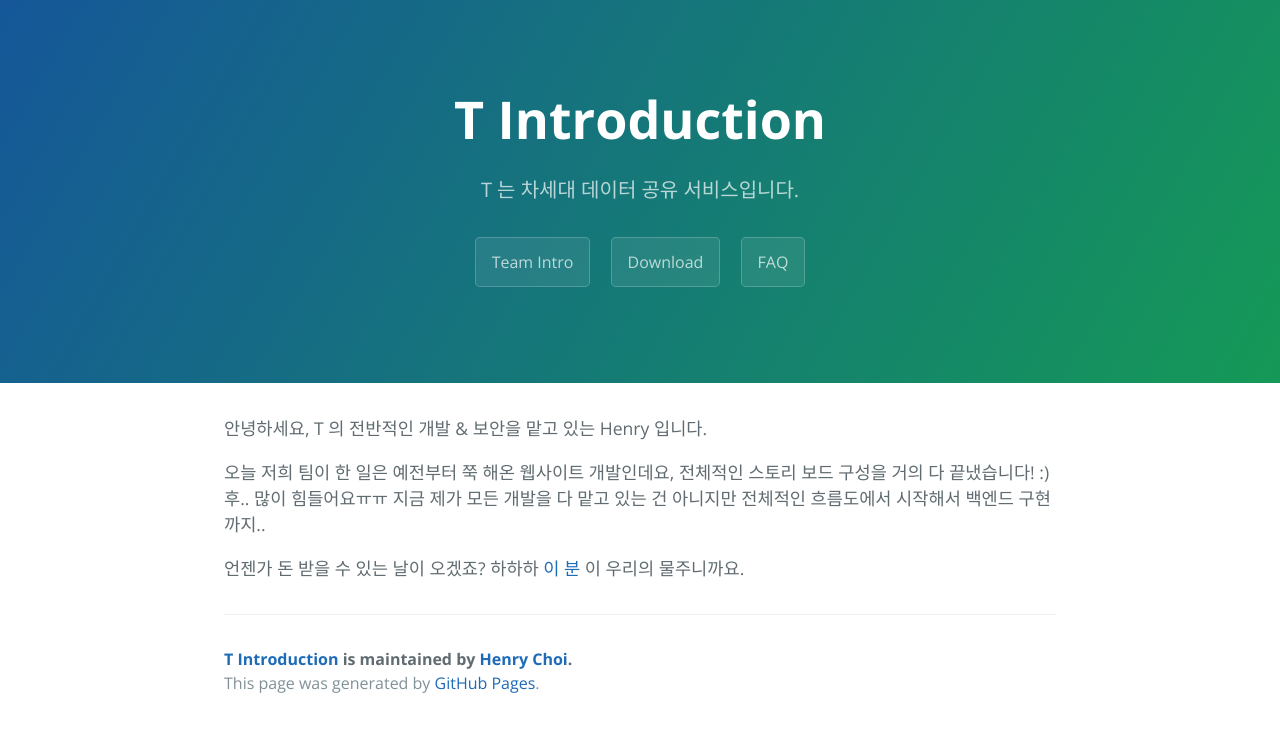
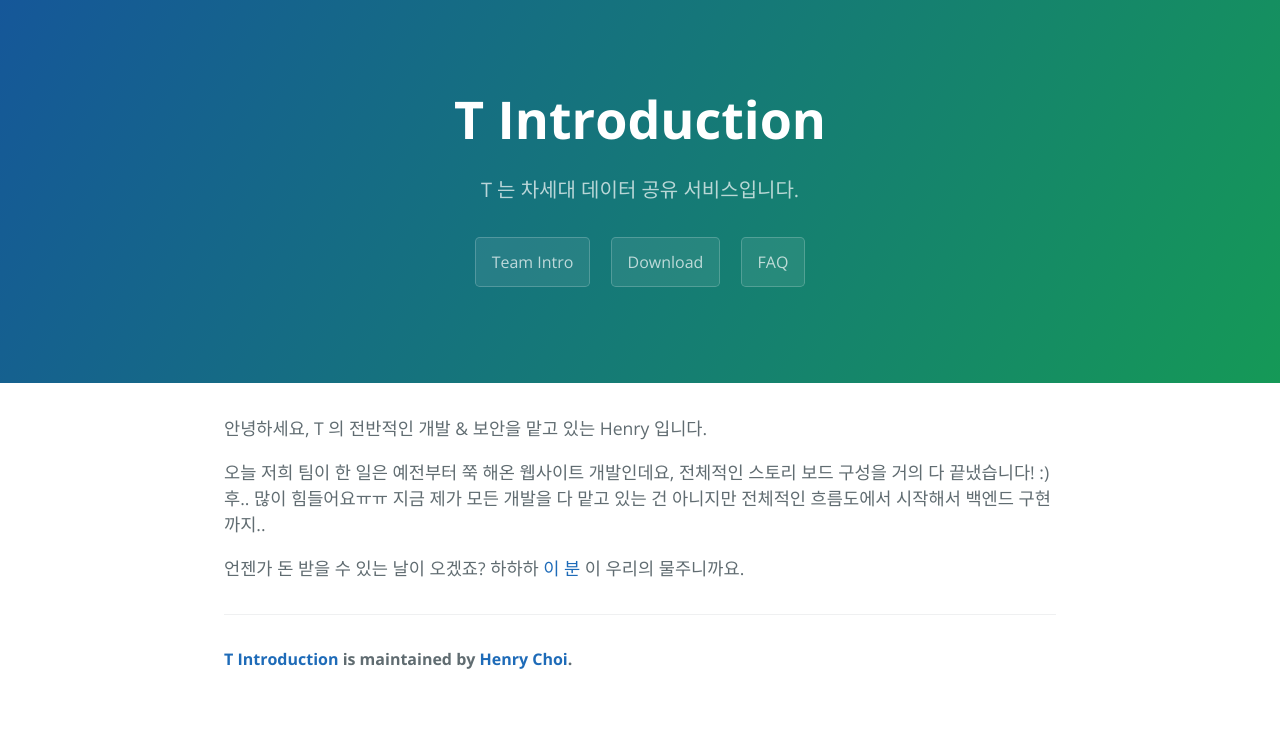
Before and after one commit to ProjectM4/ProjectM4.github.io, a Jekyll site: the page built from _posts/2017-01-05-Introduction.markdown, in a window 1280 px wide. Shown: the top 732 px of the page. Built offline with Jekyll 4.4.1, drawn with Linux system fonts in a browser that asks for light colours.

Commit message:
edited page-footer

```diff
--- a/_includes/page-footer.html
+++ b/_includes/page-footer.html
@@ -1,4 +1,4 @@
 <footer class="site-footer">
   <span class="site-footer-owner"><a href="{{ site.url }}">{{ site.title }}</a> is maintained by <a href="{{ site.author.url }}">{{ site.author.name }}</a>.</span>
-  <span class="site-footer-credits">This page was generated by <a href="https://pages.github.com">GitHub Pages</a>.</span>
+  <!-- <span class="site-footer-credits">This page was generated by <a href="https://pages.github.com">GitHub Pages</a>.</span> -->
 </footer>
```
